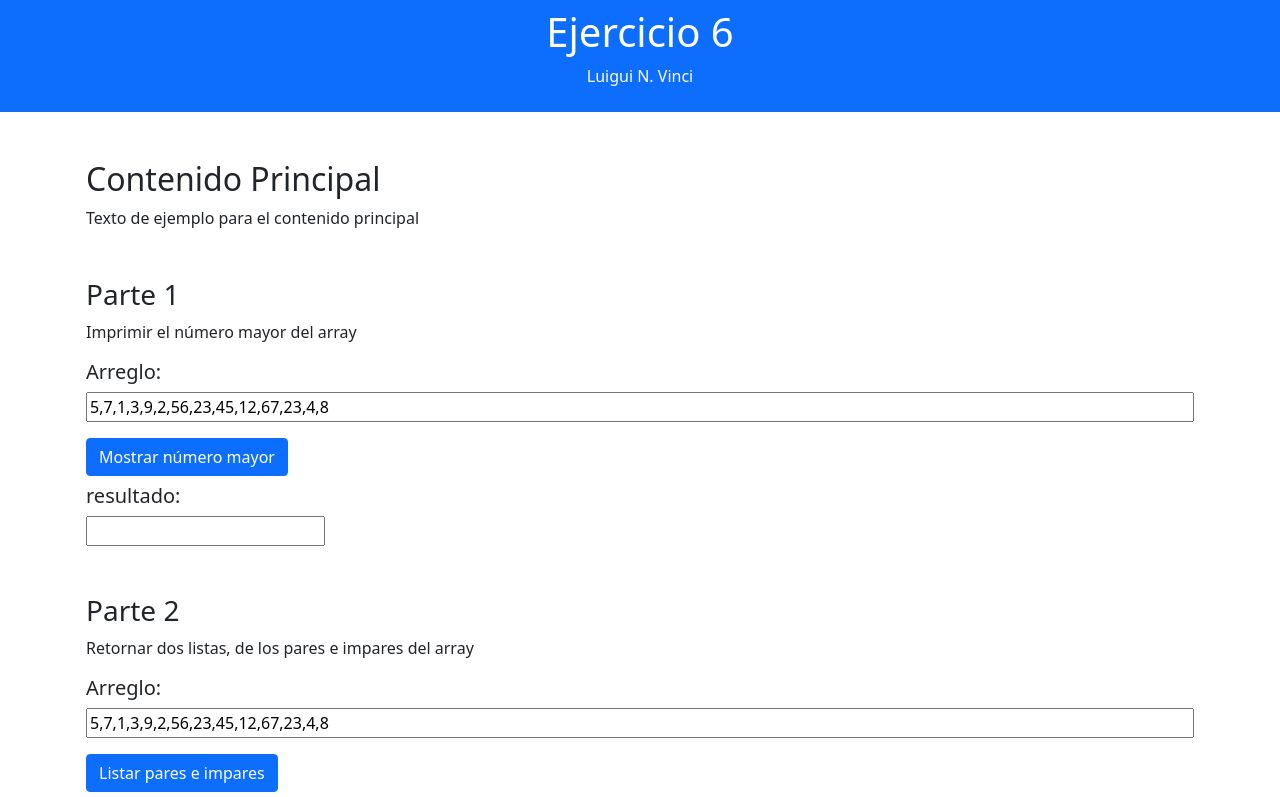
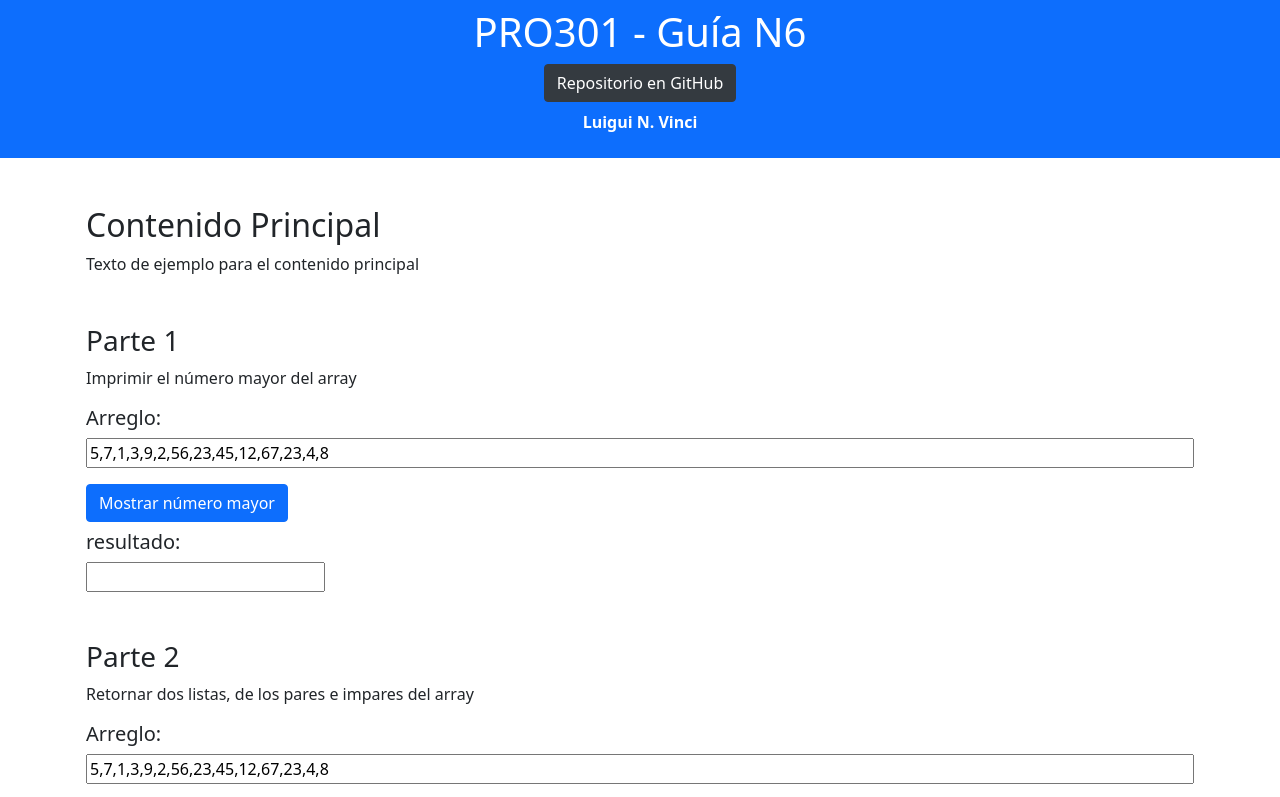
Before and after one commit to luiguivinci/PRO301-900-Guia-N6, a plain HTML site: page views/index.html in a window 1280 px wide. Shown: the top 797 px of the page. Drawn offline with nearby package versions, Linux system fonts and the light colour scheme.

Commit message:
cambios menores en le index.html

```diff
--- a/views/index.html
+++ b/views/index.html
@@ -4,7 +4,7 @@
     <meta charset="UTF-8" />
     <meta http-equiv="X-UA-Compatible" content="IE=edge" />
     <meta name="viewport" content="width=device-width, initial-scale=1.0" />
-    <title>Ejercicio 6</title>
+    <title>PRO301 - Guía N6</title>
 
     <!-- CSS -->
     <link rel="stylesheet" href="../assets/css/style.css" />
@@ -39,8 +39,15 @@
   <body>
     <!-- Encabezado (header) -->
     <header class="bg-primary text-white text-center py-2">
-      <h1>Ejercicio 6</h1>
-      <p>Luigui N. Vinci</p>
+      <h1>PRO301 - Guía N6</h1>
+      <h5>
+        <a
+          href="https://github.com/luiguivinci/PRO301-900-Guia-N6"
+          class="btn btn-dark"
+          >Repositorio en GitHub</a
+        >
+      </h5>
+      <p class="font-weight-bolder">Luigui N. Vinci</p>
     </header>
 
     <!-- Contenido Principal (main) -->
```
